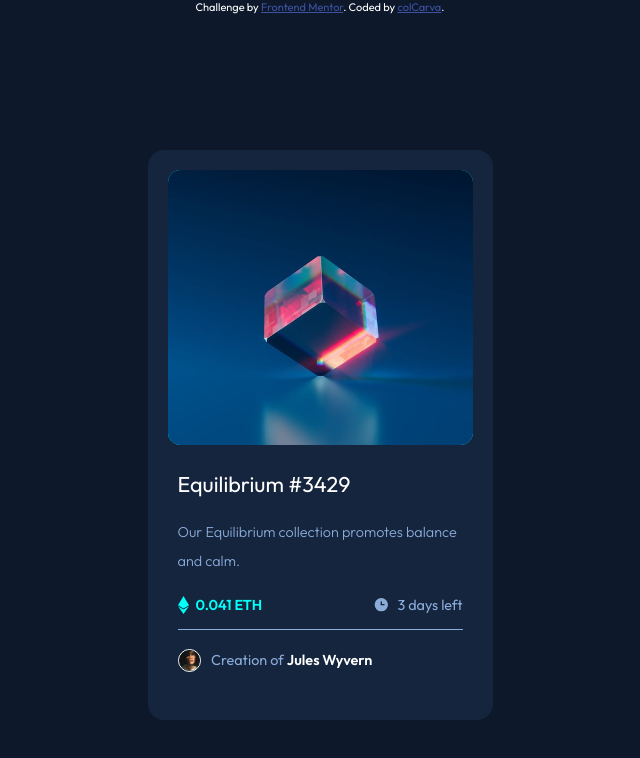
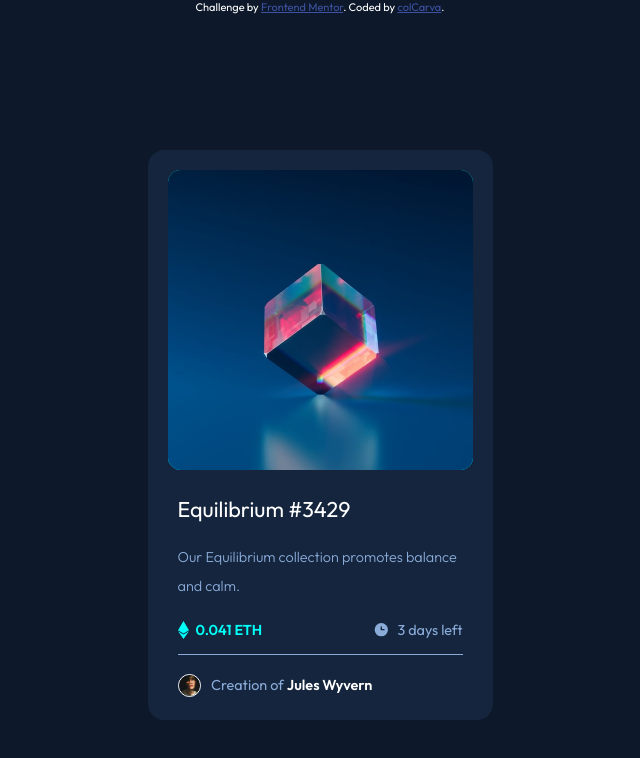
Before and after one commit to colCarva/FM-NFTPreview, a plain HTML site: page index.html in a window 1280 px wide. Shown: the whole page, without its empty margins (320-960 px from the left). Drawn offline with Linux system fonts and the light colour scheme.

Commit message:
fixed: image sized change

```diff
--- a/style.css
+++ b/style.css
@@ -30,7 +30,7 @@ main .card {
 }
 .card__header {
     max-width: 100%;
-    height: 275px;
+    height: 300px;
     margin:20px 20px;
     border-radius: 0.7em;
     overflow: hidden;
```
